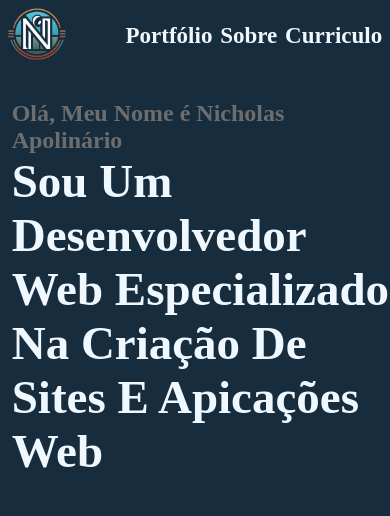
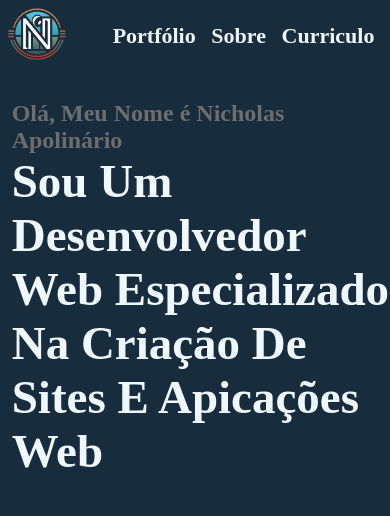
Before and after one commit to nicholas-apolinario03/nicholas-apolinario03.github.io, a PHP site: page / in a window 390 px wide. Shown: the top 516 px of the page. Run offline with PHP 8.4, Linux system fonts and the light colour scheme; some libraries are stand-ins or nearby versions.

Commit message:
Update style.css

```diff
--- a/style.css
+++ b/style.css
@@ -237,6 +237,8 @@ header{
     }
     .nav_link{
         margin-top: 4%;
+	font-size: 22px;
+        margin-right: 4%;
     }
     .linha{
         width: 15%;
```
